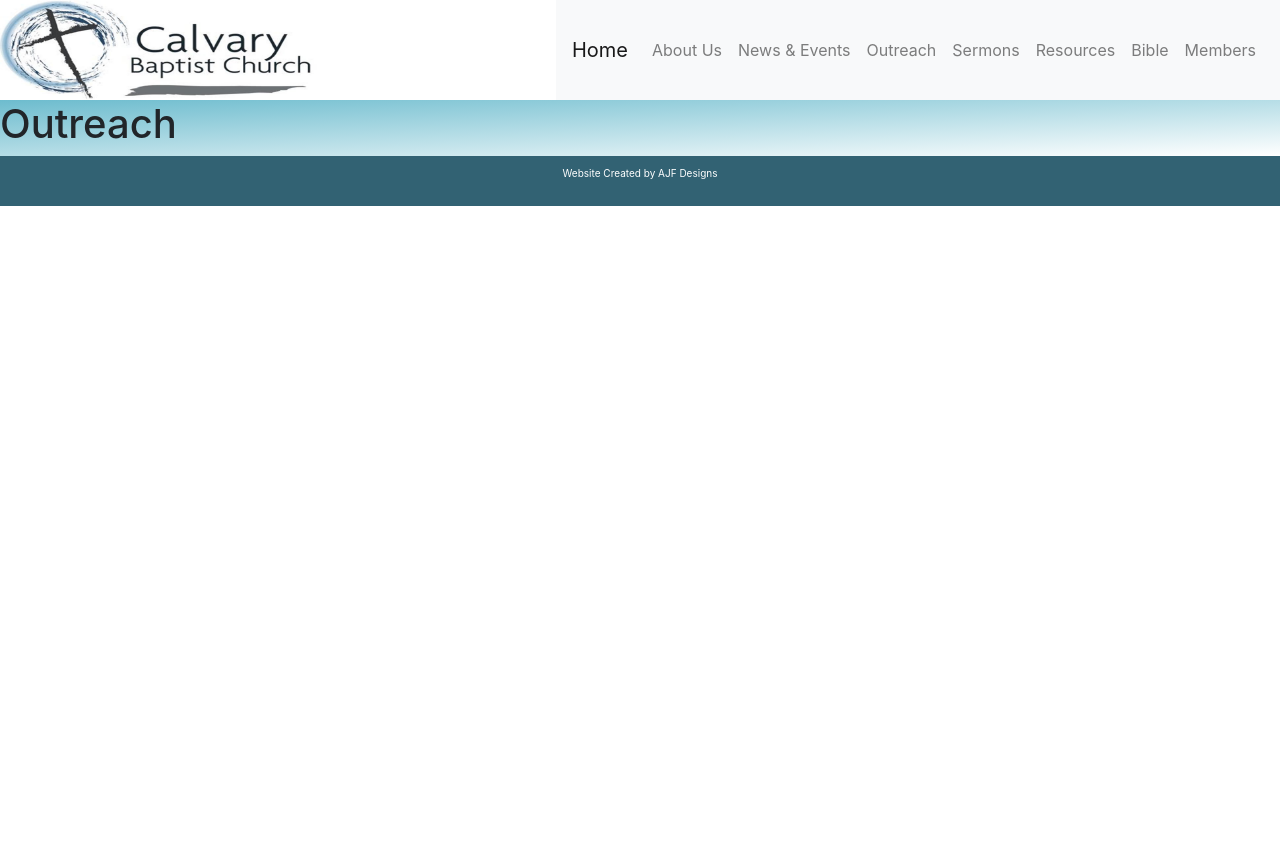
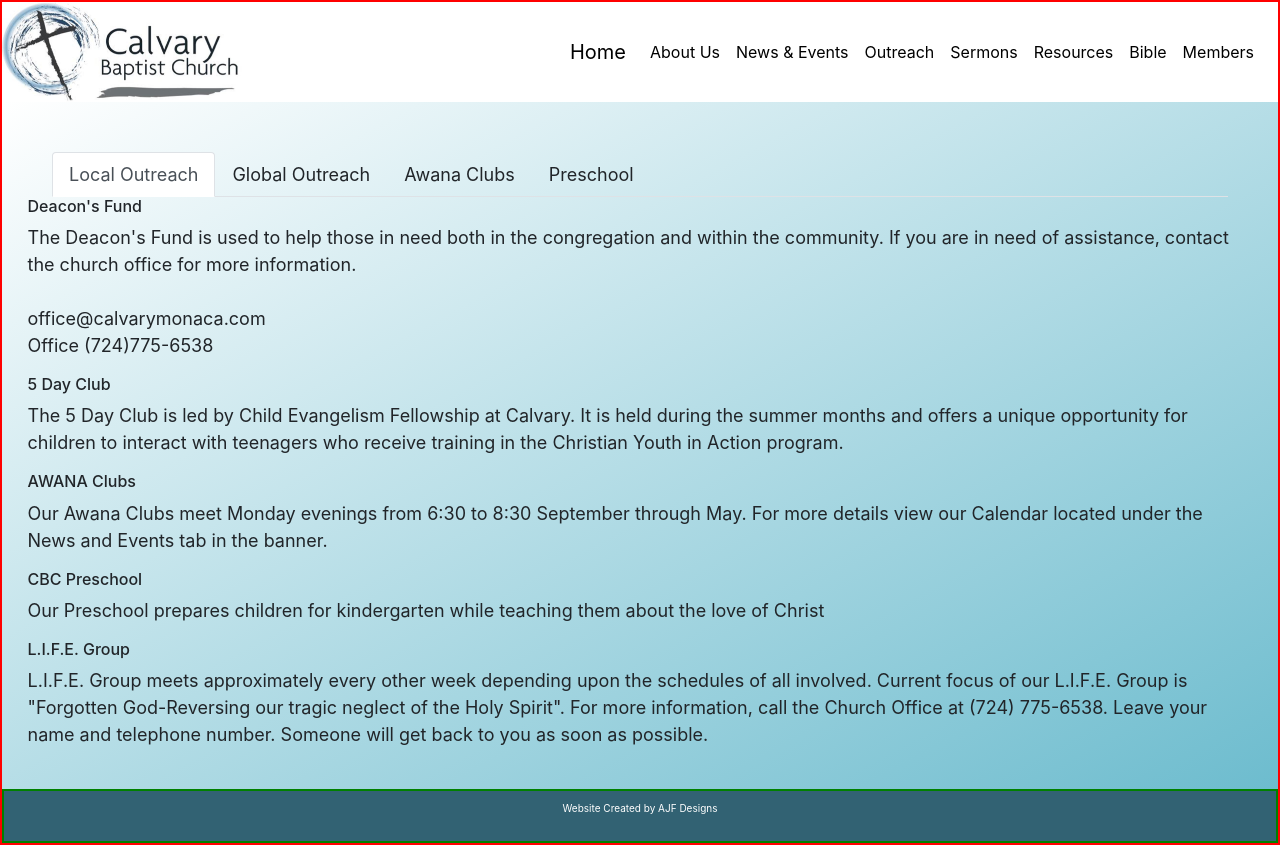
Before and after one commit to ajf412/calvarymonaca, a React (Create React App) app in the folder calvarymonaca/: page /outreach in a window 1280 px wide. Before the commit the page ends 800 px from the top, so only its background shows below. Built offline with nearby package versions, Linux system fonts and the light colour scheme.

Commit message:
Setup for outreach, some styling, and a bit of navbar work.

```diff
--- a/calvarymonaca/src/App.css
+++ b/calvarymonaca/src/App.css
@@ -4,27 +4,26 @@
 
 .APP {
   height: 100%;
+  display: flex;
   align-items: stretch;
   text-align: center;
-  display: flex;
   flex-direction: column;
-  /* border: 2px solid black; */
+  border: 2px solid red;
 }
 
 .APP__BODY {
-  background-image: linear-gradient(to bottom right, #6DBCCE, #FFFFFF);
+  background-image: linear-gradient(to bottom right, #FFFFFF, #6DBCCE);
+  height: 100%;
   display: flex;
   font-size: large;
   flex-direction: column;
   align-content: center;
+  /* text-shadow: 2px 2px #FFFFFF; */
 }
 
-/* .APP__FOOTER {
+.APP__FOOTER {
   width: 100%;
-  color: #FFFFFF;
-  background-color: #326273;
   display: flex;
-  align-self: center;
-  font-size: 10px;
+  align-self: flex-end;
   border: 2px solid green;
-} */
+}
--- a/calvarymonaca/src/components/header/Header.css
+++ b/calvarymonaca/src/components/header/Header.css
@@ -10,5 +10,8 @@
 
 .HEADER__LOGO {
     height: 100px;
-    width: 25%;
 }
+
+href {
+    background-color: #FFFFFF;
+}
--- a/calvarymonaca/src/components/nav-bar/NavBar.css
+++ b/calvarymonaca/src/components/nav-bar/NavBar.css
@@ -1,3 +1,9 @@
 .NAVBAR__BAR {
     height: 100px !important;
+    background-color: #FFFFFF;
+    color: black;
 }
+
+.NAVBAR__BRAND, .NAVBAR__LINK {
+    color: black;
+}
--- a/calvarymonaca/src/components/nav-bar/NavBar.js
+++ b/calvarymonaca/src/components/nav-bar/NavBar.js
@@ -20,34 +20,40 @@ class NavBar extends Component {
     }
   }
 
+  toggle = () => {
+    this.setState({
+      isOpen: !this.state.isOpen
+    });
+  }
+
   render() {
     return (
       <div className="NAVBAR">
-        <Navbar className="NAVBAR__BAR" color="light" light expand="md">
-          <NavbarBrand href="/">Home</NavbarBrand>
+        <Navbar className="NAVBAR__BAR" expand="md">
+          <NavbarBrand className="NAVBAR__BRAND" href="/">Home</NavbarBrand>
           <NavbarToggler onClick={this.toggle} />
           <Collapse isOpen={this.state.isOpen} navbar>
-            <Nav className="ml-auto" navbar>
+            <Nav className="ml-auto NAVBAR__NAV" navbar>
               <NavItem>
-                <NavLink href="/about/">About Us</NavLink>
+                <NavLink className="NAVBAR__LINK" href="/about/">About Us</NavLink>
               </NavItem>
               <NavItem>
-                <NavLink href="/news/">News & Events</NavLink>
+                <NavLink className="NAVBAR__LINK" href="/news/">News & Events</NavLink>
               </NavItem>
               <NavItem>
-                <NavLink href="/outreach/">Outreach</NavLink>
+                <NavLink className="NAVBAR__LINK" href="/outreach/">Outreach</NavLink>
               </NavItem>
               <NavItem>
-                <NavLink href="/sermons/">Sermons</NavLink>
+                <NavLink className="NAVBAR__LINK" href="/sermons/">Sermons</NavLink>
               </NavItem>
               <NavItem>
-                <NavLink href="/resources/">Resources</NavLink>
+                <NavLink className="NAVBAR__LINK" href="/resources/">Resources</NavLink>
               </NavItem>
               <NavItem>
-                <NavLink href="/bible/">Bible</NavLink>
+                <NavLink className="NAVBAR__LINK" href="/bible/">Bible</NavLink>
               </NavItem>
               <NavItem>
-                <NavLink href="/member/">Members</NavLink>
+                <NavLink className="NAVBAR__LINK" href="/member/">Members</NavLink>
               </NavItem>
             </Nav>
           </Collapse>
--- /dev/null
+++ b/calvarymonaca/src/components/outreach/Outreach.css
@@ -0,0 +1,7 @@
+.OUTREACH {
+    padding: 2%;
+}
+
+.OUTREACH__TABS{
+    margin: 2%;
+}
--- a/calvarymonaca/src/components/outreach/Outreach.js
+++ b/calvarymonaca/src/components/outreach/Outreach.js
@@ -1,19 +1,125 @@
 import React, { Component } from 'react';
+import { TabContent, TabPane, Nav, NavItem, NavLink, Card, Button, CardTitle, CardText, Row, Col, Link } from 'reactstrap';
+import classnames from 'classnames';
 
-class Outreach extends Component {
+import './Outreach.css';
+
+export default class Outreach extends Component {
   constructor(props) {
-    super(props)
+    super(props);
+
+    this.toggle = this.toggle.bind(this);
     this.state = {
+      activeTab: '1'
+    };
+  }
 
+  toggle(tab) {
+    if (this.state.activeTab !== tab) {
+      this.setState({
+        activeTab: tab
+      });
     }
   }
-
-  // TODO: Tabs with Local, Global, Awana, and Preschool.
   render() {
     return (
-      <h1>Outreach</h1>
-    )
+      <div className="OUTREACH">
+        <Nav tabs className="OUTREACH__TABS">
+          <NavItem>
+            <NavLink
+              className={classnames({ active: this.state.activeTab === '1' })}
+              onClick={() => { this.toggle('1'); }}
+            >
+              Local Outreach
+            </NavLink>
+          </NavItem>
+          <NavItem>
+            <NavLink
+              className={classnames({ active: this.state.activeTab === '2' })}
+              onClick={() => { this.toggle('2'); }}
+            >
+              Global Outreach
+            </NavLink>
+          </NavItem>
+          <NavItem>
+            <NavLink
+              className={classnames({ active: this.state.activeTab === '3' })}
+              onClick={() => { this.toggle('3'); }}
+            >
+              Awana Clubs
+            </NavLink>
+          </NavItem>
+          <NavItem>
+            <NavLink
+              className={classnames({ active: this.state.activeTab === '4' })}
+              onClick={() => { this.toggle('4'); }}
+            >
+              Preschool
+            </NavLink>
+          </NavItem>
+        </Nav>
+        <TabContent activeTab={this.state.activeTab}>
+          <TabPane tabId="1">
+            <Row>
+              <Col sm="12">
+                <h6>Deacon's Fund</h6>
+                <p>The Deacon's Fund is used to help those in need both in the congregation and within the community.  If you are in need of assistance, contact the church office for more information.
+                <br/><br/>office@calvarymonaca.com
+                <br/>Office  (724)775-6538</p>
+                <h6>5 Day Club</h6>
+                <p>The 5 Day Club is led by Child Evangelism Fellowship at Calvary.  It is held during the summer months and offers a unique opportunity for children to interact with teenagers who receive training in the Christian Youth in Action program.</p>
+                <h6>AWANA Clubs</h6>
+                <p>Our Awana Clubs meet Monday evenings from 6:30 to 8:30 September through May. For more details view our Calendar located under the News and Events tab in the banner.</p>
+                <h6>CBC Preschool</h6>
+                <p>Our Preschool prepares children for kindergarten while teaching them about the love of Christ</p>
+                <h6>L.I.F.E. Group</h6>
+                <p>L.I.F.E. Group meets approximately every other week depending upon the schedules of all involved. Current focus of our L.I.F.E. Group is "Forgotten God-Reversing our tragic neglect of the Holy Spirit". For more information, call the Church Office at (724) 775-6538. Leave your name and telephone number. Someone will get back to you as soon as possible.</p>
+              </Col>
+            </Row>
+          </TabPane>
+          <TabPane tabId="2">
+            <Row>
+              <Col sm="6">
+                <Card body>
+                  <CardTitle>Missionary Family #1</CardTitle>
+                  <CardText>Some basic information on this particular missionary family.  Click button below to go there.</CardText>
+                  <Button>Go somewhere</Button>
+                </Card>
+              </Col>
+              <Col sm="6">
+                <Card body>
+                  <CardTitle>Missionary Family #2</CardTitle>
+                  <CardText>Some basic information on this particular missionary family.  Click button below to go there.</CardText>
+                  <Button>Go somewhere</Button>
+                </Card>
+              </Col>
+            </Row>
+          </TabPane>
+          <TabPane tabId="3">
+            <Row>
+              <Col sm="12">
+                <h6>Cubbies</h6>
+                <p>Cubbies celebrates the spiritual potential of preschoolers (3 to 5 year olds) by helping them develop respect for God, His Son and His Word.</p>
+                <h6>Sparks</h6>
+                <p>Sparks (Grades K-2nd) ignites the curiosity of early elementary-age kids to learn about the people and events of the Bible, building a foundation of wisdom for knowing Christ.</p>
+                <h6>Truth & Training</h6>
+                <p>Truth & Training engages 3rd - 6th graders by answering their questions about God and the Bible, guiding them through this pivotal life stage to grow in Christ's grace.</p>
+                <h6>Trek</h6>
+                <p>Trek challenges middle school students to consider their destiny in Christ and pursue it through life application of God's Word.</p>
+              </Col>
+            </Row>
+          </TabPane>
+          <TabPane tabId="4">
+            <Row>
+              <Col sm="12">
+              <p>Our Preschool prepares children for kindergarten while teaching them about the love of Christ.</p>
+              <p>Preschool Facebook page:<br/>
+              <a href ='https://www.facebook.com/Calvary-Baptist-Preschool-593046277509378/'>https://www.facebook.com/Calvary-Baptist-Preschool-593046277509378/</a></p>
+              </Col>
+            </Row>
+          </TabPane>
+        </TabContent>
+      </div>
+    );
   }
-};
-
-export default Outreach;
+}
--- a/calvarymonaca/src/index.css
+++ b/calvarymonaca/src/index.css
@@ -1,3 +1,11 @@
+* {
+  box-sizing: border-box;
+}
+
+/* #root {
+  height: 100%;
+} */
+
 body {
   margin: 0;
   padding: 0;
```
Also changed, not shown: calvarymonaca/src/images/JesusBaptism_4000x3000.jpg (added).
